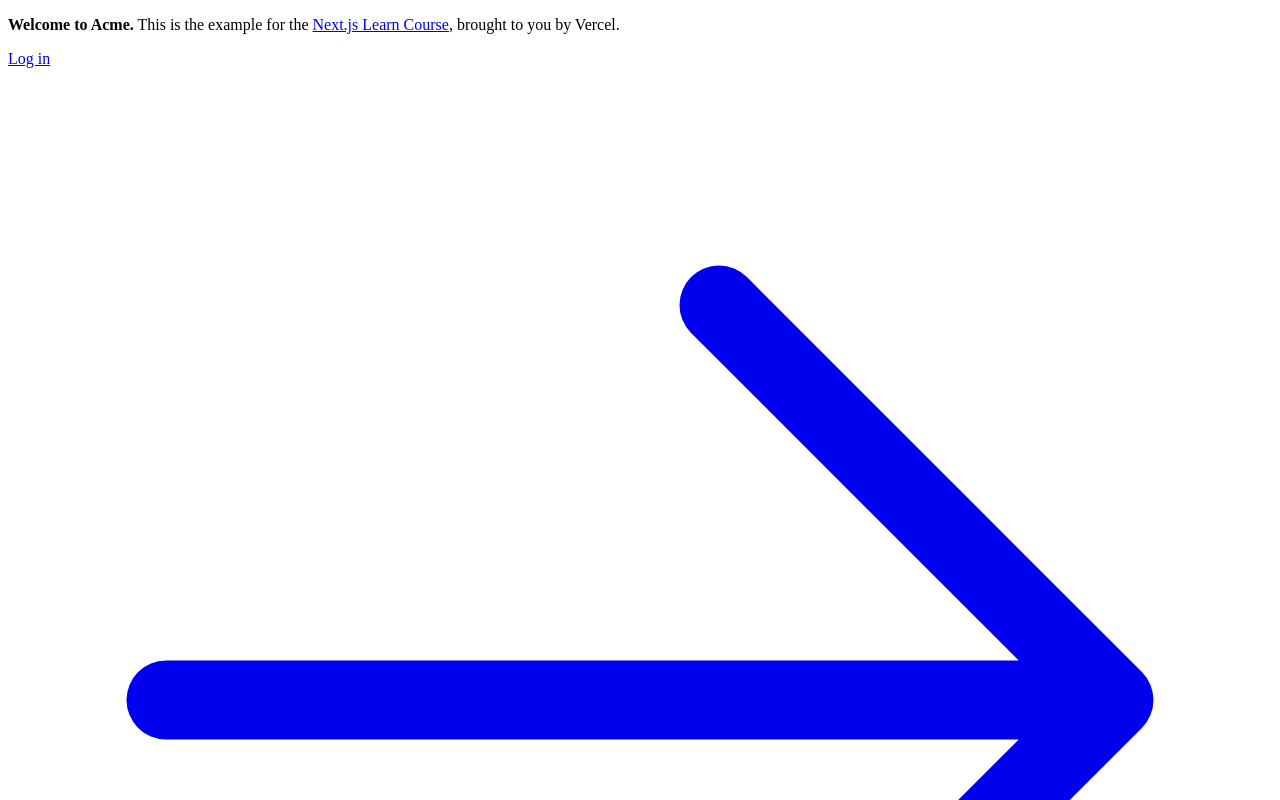
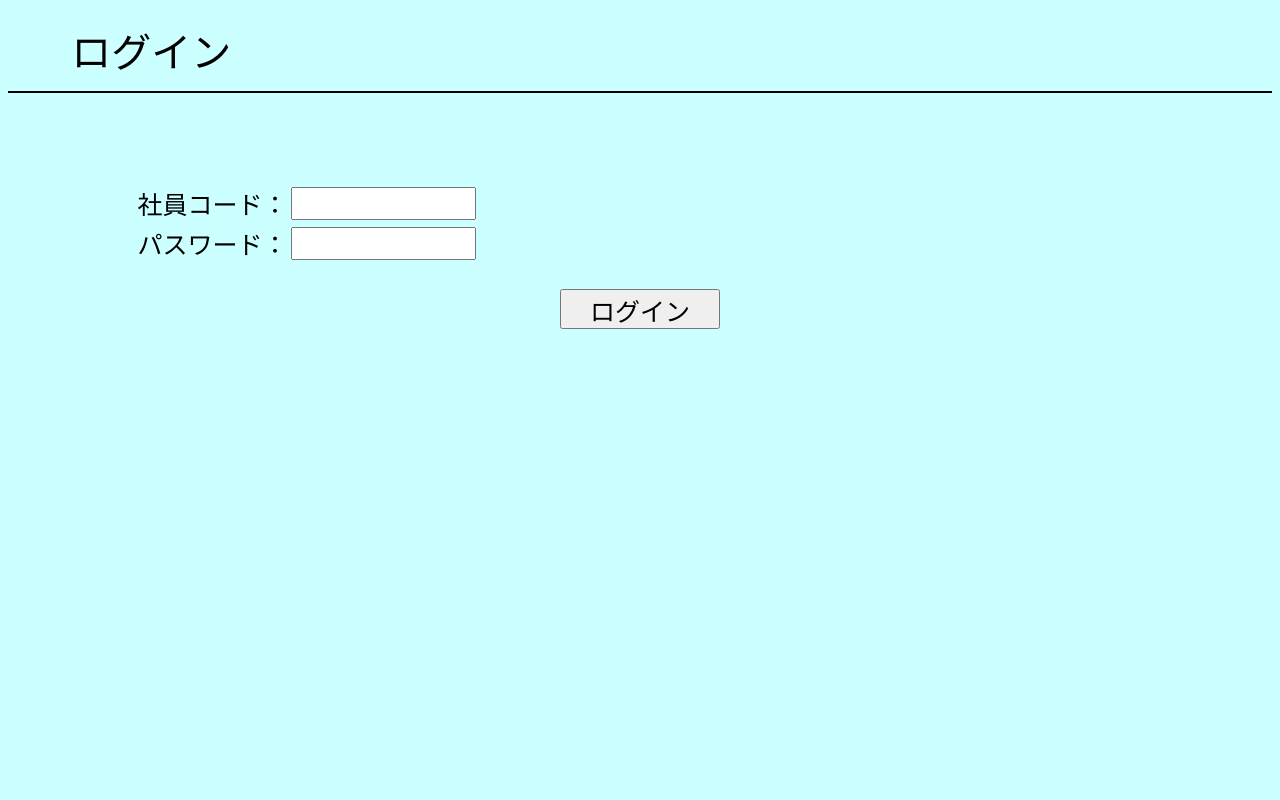
Before and after one commit to Seunghyun-Min/nextjsTask, a Next.js app: page / in a window 1280 px wide. Shown: the top 800 px of the page. Built offline with nearby package versions, Linux system fonts and the light colour scheme.

Commit message:
nextjs課題 first commit

```diff
--- a/app/page.tsx
+++ b/app/page.tsx
@@ -1,33 +1,89 @@
-import AcmeLogo from '@/app/ui/acme-logo';
-import { ArrowRightIcon } from '@heroicons/react/24/outline';
-import Link from 'next/link';
+"use client";
+import "./ui/top.css";
+import { useState } from "react";
 
-export default function Page() {
+export default function LoginPage() {
+  const [shaincode, setShaincode] = useState("");
+  const [password, setPassword] = useState("");
+  const [error, setError] = useState("");
+
+  const handleSubmit = async (e: React.FormEvent) => {
+    e.preventDefault();
+
+    if (!shaincode.trim()) {
+      alert("社員コードを入力してください。");
+      return;
+    }
+
+    if (!password.trim()) {
+      alert("パスワードを入力してください。");
+      return;
+    }
+
+    const res = await fetch("/api/login", {
+      method: "POST",
+      headers: { "Content-Type": "application/json" },
+      body: JSON.stringify({ shaincode, password }),
+    });
+
+    if (res.ok) {
+      // ログイン成功時の遷移（例：dashboard）
+      window.location.href = "/dashboard";
+    } else {
+      setError("社員コード、またはパスワードが正しくありません。");
+    }
+  };
+
   return (
-    <main className="flex min-h-screen flex-col p-6">
-      <div className="flex h-20 shrink-0 items-end rounded-lg bg-blue-500 p-4 md:h-52">
-        {/* <AcmeLogo /> */}
+    <div>
+      <div className="header">
+        <div className="header-title">ログイン</div>
       </div>
-      <div className="mt-4 flex grow flex-col gap-4 md:flex-row">
-        <div className="flex flex-col justify-center gap-6 rounded-lg bg-gray-50 px-6 py-10 md:w-2/5 md:px-20">
-          <p className={`text-xl text-gray-800 md:text-3xl md:leading-normal`}>
-            <strong>Welcome to Acme.</strong> This is the example for the{' '}
-            <a href="https://nextjs.org/learn/" className="text-blue-500">
-              Next.js Learn Course
-            </a>
-            , brought to you by Vercel.
-          </p>
-          <Link
-            href="/login"
-            className="flex items-center gap-5 self-start rounded-lg bg-blue-500 px-6 py-3 text-sm font-medium text-white transition-colors hover:bg-blue-400 md:text-base"
-          >
-            <span>Log in</span> <ArrowRightIcon className="w-5 md:w-6" />
-          </Link>
-        </div>
-        <div className="flex items-center justify-center p-6 md:w-3/5 md:px-28 md:py-12">
-          {/* Add Hero Images Here */}
-        </div>
+
+      <div className="body">
+        <form onSubmit={handleSubmit} className="loginForm">
+          <table className="codeAndPassword">
+            <tbody>
+              <tr>
+                <td>社員コード：</td>
+                <td>
+                  <input
+                    type="text"
+                    maxLength={6}
+                    value={shaincode}
+                    onChange={(e) =>
+                      setShaincode(e.target.value.replace(/[^0-9]/g, ""))
+                    }
+                  />
+                </td>
+              </tr>
+              <tr>
+                <td>パスワード：</td>
+                <td>
+                  <input
+                    type="password"
+                    maxLength={10}
+                    value={password}
+                    onChange={(e) =>
+                      setPassword(e.target.value.replace(/[^a-zA-Z0-9]/g, ""))
+                    }
+                  />
+                </td>
+              </tr>
+            </tbody>
+          </table>
+
+          <div className="loginbuttoncontainer">
+            <button type="submit" className="loginbutton">
+              ログイン
+            </button>
+          </div>
+
+          {error && (
+            <p style={{ color: "red", textAlign: "center" }}>{error}</p>
+          )}
+        </form>
       </div>
-    </main>
+    </div>
   );
 }
--- /dev/null
+++ b/app/ui/top.css
@@ -0,0 +1,54 @@
+/* ui/top.css */
+
+/* 画面全体の色 */
+body {
+  background-color: rgb(204, 255, 255);
+}
+
+/* タイトル部分 */
+.header {
+  border-bottom: solid 2px;
+  display: flex;
+}
+
+.header-title {
+  font-size: 5vh;
+  padding-top: 1%;
+  padding-left: 5%;
+  padding-bottom: 1%;
+  white-space: nowrap;
+}
+
+/* inputの高さの設定 */
+input {
+  height: 20pt;
+}
+
+/* 社員コードとパスワード入力部分 */
+.codeAndPassword {
+  padding-left: 10%;
+  padding-top: 7%;
+  font-size: 25px;
+}
+
+/* ログインボタンの囲み */
+.loginbuttoncontainer {
+  padding-top: 2%;
+  text-align: center;
+}
+
+/* ログインボタン */
+.loginbutton {
+  width: 20vh;
+  height: 5vh;
+  font-size: 25px;
+}
+
+/* ダイアログ用 */
+.dialog {
+  position: absolute;
+  top: 40%;
+  width: 15%;
+  height: 12%;
+  text-align: center;
+}
```
Also changed, not shown: package.json (+5 -2 lines), .eslintrc.json (added), 1 other file (tests, documents, lock files or other folders).
